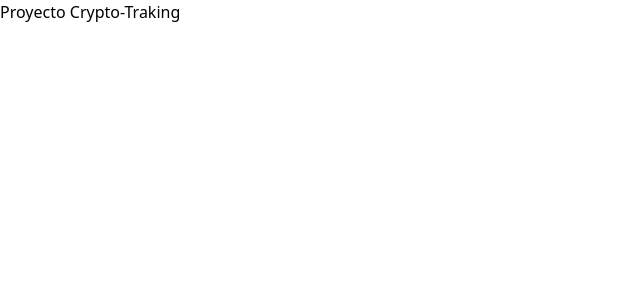
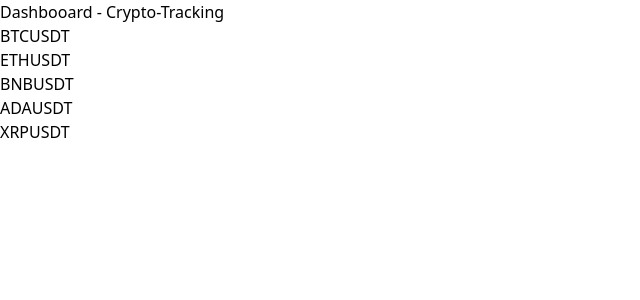
Before and after one commit to Zerseph/crypto-tracking, a React (Create React App) app: page / in a window 1280 px wide. Shown: the top 300 px of the page, without its empty margins (0-640 px from the left). Built offline with nearby package versions, Linux system fonts and the light colour scheme.

Commit message:
(Update App.tsx and Create CryptoChart.tsx)

```diff
--- a/src/App.tsx
+++ b/src/App.tsx
@@ -1,9 +1,19 @@
 import React from 'react';
+import CryptoChart from './components/CryptoChart';
 
-function App() {
+const App: React.FC = () => {
+  const symbols = ['BTCUSDT', 'ETHUSDT', 'BNBUSDT', 'ADAUSDT', 'XRPUSDT'];
+
   return (
-<h1>Proyecto Crypto-Traking</h1>
+    <div>
+      <h1>Dashbooard - Crypto-Tracking</h1>
+      <div>
+        {symbols.map(symbol => (
+          <CryptoChart key={symbol} symbol={symbol} />
+        ))}
+      </div>
+    </div>
   );
-}
+};
 
 export default App;
--- /dev/null
+++ b/src/components/CryptoChart.tsx
@@ -0,0 +1,17 @@
+import React from "react";
+
+interface CryptoChartProps {
+  symbol: string;
+}
+
+const CryptoChart: React.FC<CryptoChartProps> = ({ symbol }) => {
+  return (
+    <div>
+      <h2>
+        {symbol}
+      </h2>
+    </div>
+  );
+};
+
+export default CryptoChart;
```
